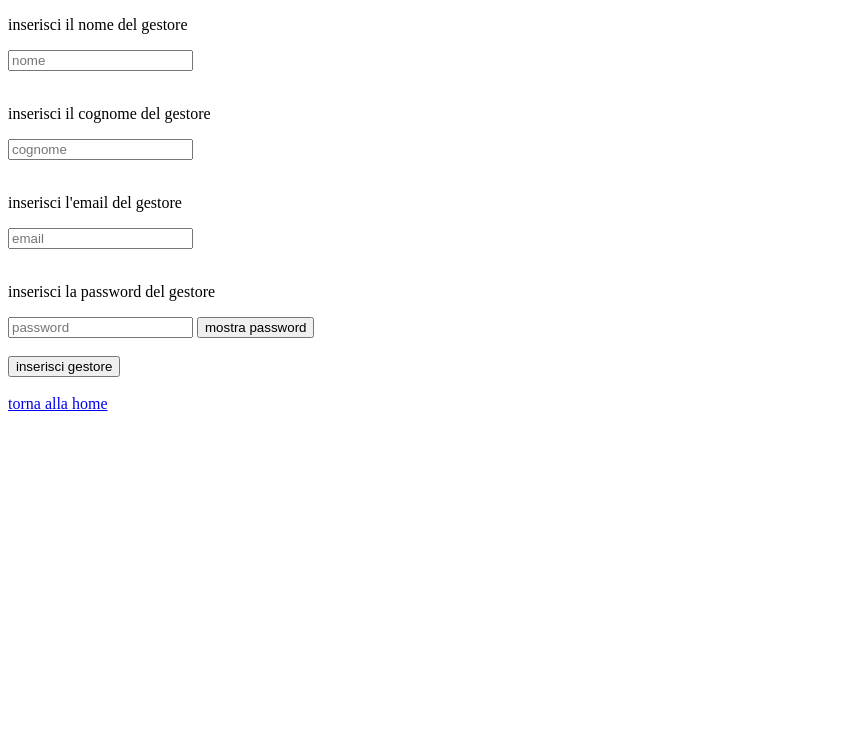
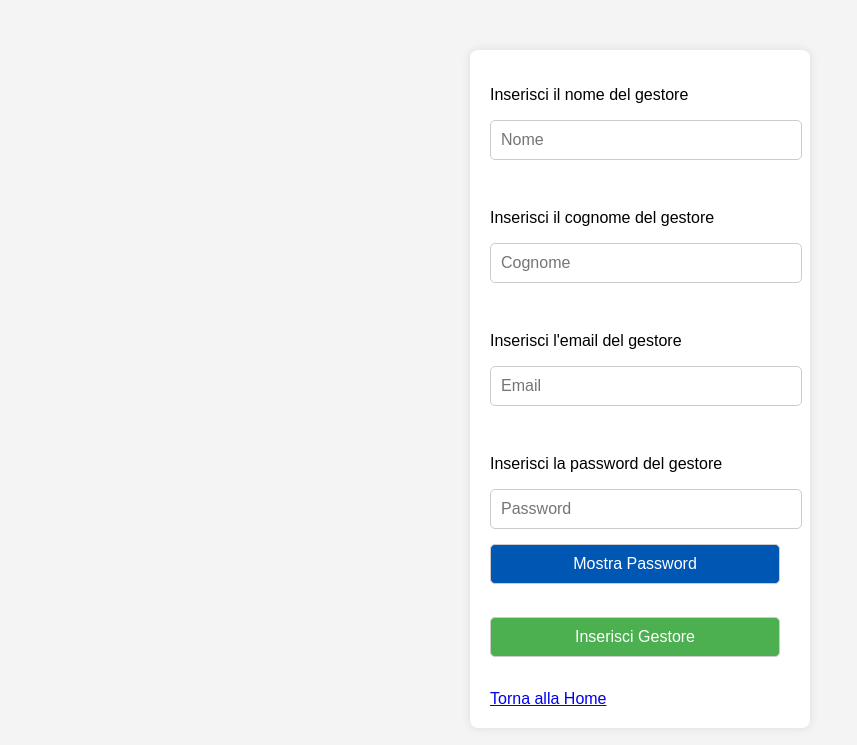
Before and after one commit to SimoneArzuffi/ProgettoQuinta, a PHP site: page /inserisciGestore.php in a window 1280 px wide. Shown: the top 745 px of the page, without its empty margins (0-857 px from the left). Run offline with PHP 8.4, Linux system fonts and the light colour scheme.

Commit message:
primo css, aggiunto collegamento a file js per visualizzazione psw

```diff
--- a/inserisciGestore.php
+++ b/inserisciGestore.php
@@ -6,37 +6,72 @@
             $_SESSION['POST'] = $_POST;
             header('Location: /www/addGestore.php');
         }
-
     ?>
     <head>
-		<title>
-			inserisci gestore
-		</title>
+        <title>Inserisci Gestore</title>
+        <style>
+            body {
+                font-family: Arial, sans-serif;
+                margin: 0;
+                padding: 0;
+                background-color: #f4f4f4;
+            }
+
+            form {
+                width: 300px;
+                margin: 50px auto;
+                background-color: #fff;
+                padding: 20px;
+                border-radius: 8px;
+                box-shadow: 0 0 10px rgba(0, 0, 0, 0.1);
+            }
+
+            input[type="text"],
+            input[type="email"],
+            input[type="password"],
+            input[type="submit"],
+            input[type="button"] {
+                width: calc(100% - 10px);
+                padding: 10px;
+                margin-bottom: 15px;
+                border: 1px solid #ccc;
+                border-radius: 5px;
+                font-size: 16px;
+				resize: none;
+            }
+
+			input[type="button"]{
+				background-color: #0056b3;
+				color: #fff;
+				cursor: pointer;
+			}
+
+            input[type="submit"]{
+                background-color: #4caf50;
+                color: #fff;
+                cursor: pointer;
+            }
+
+            input[type="submit"]:hover,
+            input[type="button"]:hover {
+                background-color: #0056b3;
+            }
+        </style>
     </head>
     <body>
-		<!-- inserisci la possibilita di inserire un nuovo gestore -->
         <form action="inserisciGestore.php" method="POST">
-			<p>inserisci il nome del gestore</p>
-			<input type="text" name="nome" placeholder="nome" required><br><br>
-			<p>inserisci il cognome del gestore</p>
-			<input type="text" name="cognome" placeholder="cognome" required><br><br>
-			<p>inserisci l'email del gestore</p>
-			<input type="email" name="email" placeholder="email" required><br><br>
-			<p>inserisci la password del gestore</p>
-			<input type="password" name="password" placeholder="password" required>
-			<input type="button" onclick="myFunction()" value="mostra password"><br><br>
-            <script>
-                function myFunction() {
-                    var x = document.getElementsByName("password")[0];
-                    if (x.type === "password") {
-                        x.type = "text";
-                    } else {
-                        x.type = "password";
-                    }
-                }
-            </script>
-			<input type="submit" value="inserisci gestore"><br><br>
-			<a href="home.php">torna alla home</a>
+            <p>Inserisci il nome del gestore</p>
+            <input type="text" name="nome" placeholder="Nome" required><br><br>
+            <p>Inserisci il cognome del gestore</p>
+            <input type="text" name="cognome" placeholder="Cognome" required><br><br>
+            <p>Inserisci l'email del gestore</p>
+            <input type="email" name="email" placeholder="Email" required><br><br>
+            <p>Inserisci la password del gestore</p>
+            <input type="password" name="password" placeholder="Password" required>
+            <input type="button" onclick="myFunction()" value="Mostra Password"><br><br>
+            <script src="mostraPsw.js"></script>
+            <input type="submit" value="Inserisci Gestore"><br><br>
+            <a href="home.php">Torna alla Home</a>
         </form>
     </body>
 </html>
```
Also changed, not shown: login.php (+74 -22 lines). Lines whose indentation alone changed are shown as unchanged.
